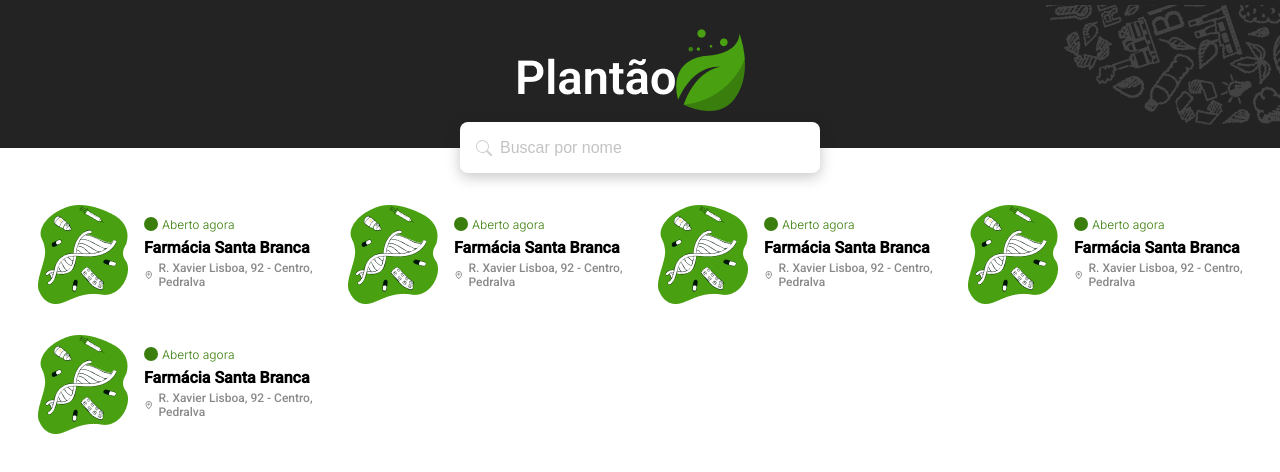
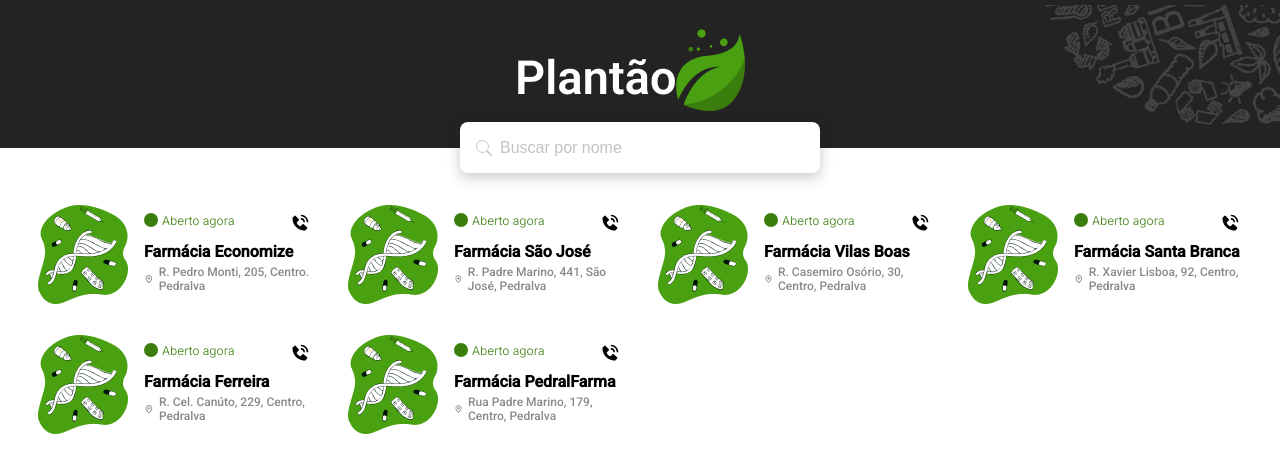
Before and after one commit to LeoGonzaga/plantao, a Next.js app: page / in a window 1280 px wide. Shown: the top 472 px of the page. Built offline with nearby package versions, Linux system fonts and the light colour scheme.

Commit message:
feat? adding whatsapp link

```diff
--- a/src/components/Address/Address.tsx
+++ b/src/components/Address/Address.tsx
@@ -3,11 +3,15 @@ import { BiLocationPlus } from 'react-icons/bi';
 
 import * as SC from './styles';
 
-export const Address = (): JSX.Element => {
+interface IAddress {
+  value: string;
+}
+
+export const Address = ({ value }: IAddress): JSX.Element => {
   return (
     <SC.Container>
       <BiLocationPlus />
-      R. Xavier Lisboa, 92 - Centro, Pedralva
+      {value}
     </SC.Container>
   );
 };
--- a/src/components/Card/Card.tsx
+++ b/src/components/Card/Card.tsx
@@ -8,16 +8,22 @@ import Tag from '../Tag';
 import Title from '../Title';
 import * as SC from './styles';
 
-export const Card = (): JSX.Element => {
+interface ICard {
+  name: string;
+  address: string;
+  contact: string;
+}
+
+export const Card = ({ address, contact, name }: ICard): JSX.Element => {
   return (
     <SC.Container>
       <div>
         <Image src={BLOB1} alt="" />
       </div>
       <div>
-        <Tag />
-        <Title />
-        <Address />
+        <Tag value={contact} />
+        <Title value={name} />
+        <Address value={address} />
       </div>
     </SC.Container>
   );
--- a/src/components/Card/styles.ts
+++ b/src/components/Card/styles.ts
@@ -4,7 +4,6 @@ export const Container = styled.div`
   display: flex;
   align-items: center;
   gap: 12px;
-  width: fit-content;
   padding: 10px;
   border-radius: 8px;
   /* opacity: 0.2; */
--- a/src/components/Tag/Tag.tsx
+++ b/src/components/Tag/Tag.tsx
@@ -1,12 +1,33 @@
 import React from 'react';
+import { BiSolidPhoneCall } from 'react-icons/bi';
+
+import Router from 'next/router';
 
 import * as SC from './styles';
+interface ITag {
+  value: string;
+}
 
-export const Tag = (): JSX.Element => {
+const WHATSAPP_URL = `https://api.whatsapp.com/send?phone=`;
+const MESSAGE = `&text=Olá!`;
+
+export const Tag = ({ value }: ITag): JSX.Element => {
+  const handleClick = () => {
+    const phoneClean = value.replace(/[^\w]/g, '');
+    const LINK = WHATSAPP_URL + phoneClean + MESSAGE;
+    Router.push(LINK);
+  };
+
   return (
     <SC.Container>
-      <SC.Online />
-      Aberto agora
+      <div>
+        <SC.Online />
+        Aberto agora
+      </div>
+
+      <button onClick={handleClick}>
+        <BiSolidPhoneCall size={20} color="#000" />
+      </button>
     </SC.Container>
   );
 };
--- a/src/components/Tag/styles.ts
+++ b/src/components/Tag/styles.ts
@@ -4,9 +4,19 @@ export const Container = styled.div`
   color: #3a7f0d;
   font-size: 12px;
   font-family: Inter;
+  display: flex;
+  justify-content: space-between;
+  > div {
+    display: flex;
+    gap: 4px;
+  }
 
-  display: flex;
-  gap: 4px;
+  button {
+    background-color: transparent;
+    border: none;
+    padding: 0px 10px;
+    outline: none;
+  }
 `;
 
 export const Online = styled.div`
--- a/src/components/Title/Title.tsx
+++ b/src/components/Title/Title.tsx
@@ -2,6 +2,10 @@ import React from 'react';
 
 import * as SC from './styles';
 
-export const Title = (): JSX.Element => {
-  return <SC.Container>Farmácia Santa Branca</SC.Container>;
+interface ITitle {
+  value: string;
+}
+
+export const Title = ({ value }: ITitle): JSX.Element => {
+  return <SC.Container>Farmácia {value}</SC.Container>;
 };
--- /dev/null
+++ b/src/constants/pharmacy .ts
@@ -0,0 +1,32 @@
+export const PHARMACYS = [
+  {
+    name: 'Economize',
+    address: 'R. Pedro Monti, 205, Centro. Pedralva',
+    contact: '35 9 9877-2222',
+  },
+  {
+    name: 'São José',
+    address: 'R. Padre Marino, 441, São José, Pedralva',
+    contact: '35 9 9917-3382',
+  },
+  {
+    name: 'Vilas Boas',
+    address: 'R. Casemiro Osório, 30, Centro, Pedralva',
+    contact: '35 9 9805-4817',
+  },
+  {
+    name: 'Santa Branca',
+    address: 'R. Xavier Lisboa, 92, Centro, Pedralva',
+    contact: '35 9 9911-2300',
+  },
+  {
+    name: 'Ferreira',
+    address: 'R. Cel. Canúto, 229, Centro, Pedralva',
+    contact: '35 9 9985-1670',
+  },
+  {
+    name: 'PedralFarma',
+    address: 'Rua Padre Marino, 179, Centro, Pedralva',
+    contact: '35 9 9921-1502',
+  },
+];
--- a/src/screens/Home/Home.tsx
+++ b/src/screens/Home/Home.tsx
@@ -2,6 +2,7 @@ import React from 'react';
 
 import Card from '@/components/Card';
 import Header from '@/components/Header';
+import { PHARMACYS } from '@/constants/pharmacy ';
 
 import * as SC from './styles';
 
@@ -10,11 +11,9 @@ export const Home = (): JSX.Element => {
     <div>
       <Header />
       <SC.Container>
-        <Card />
-        <Card />
-        <Card />
-        <Card />
-        <Card />
+        {PHARMACYS.map((pharmacy) => (
+          <Card key={pharmacy.name} {...pharmacy} />
+        ))}
       </SC.Container>
     </div>
   );
```
